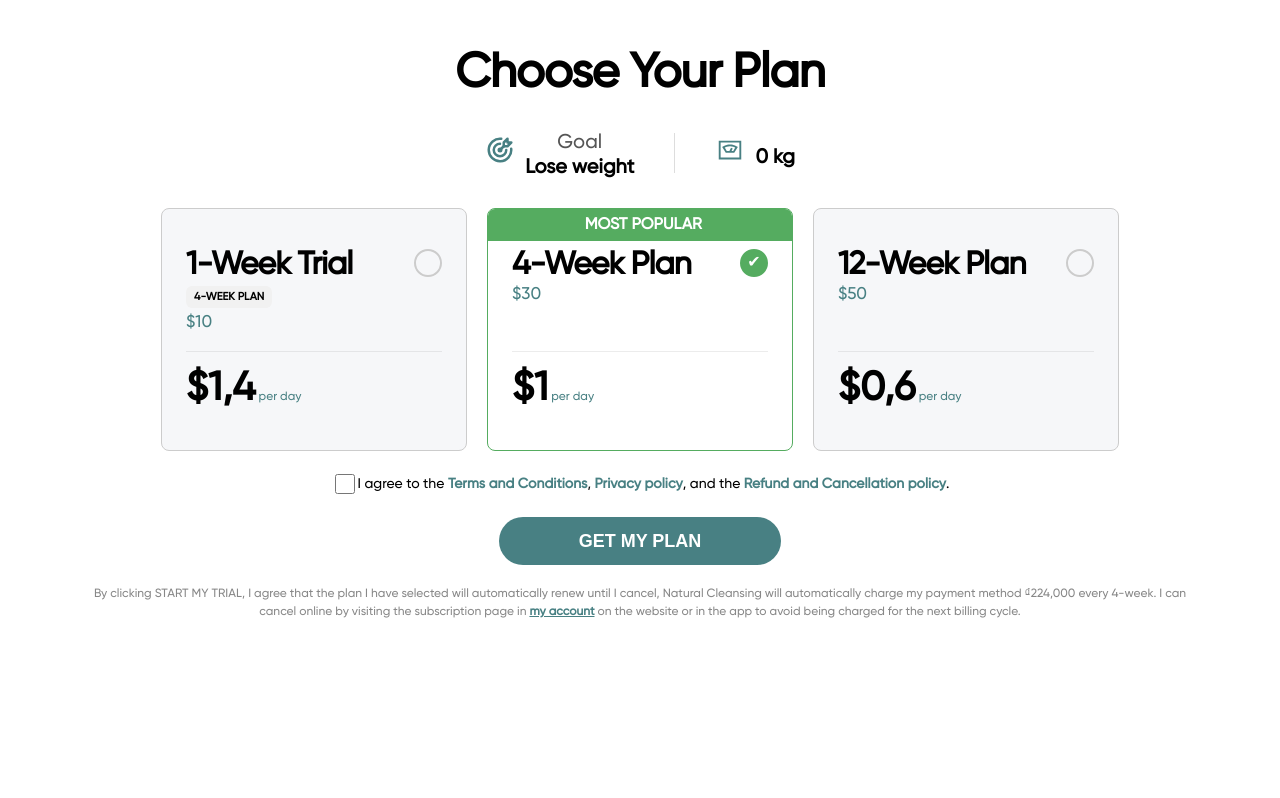
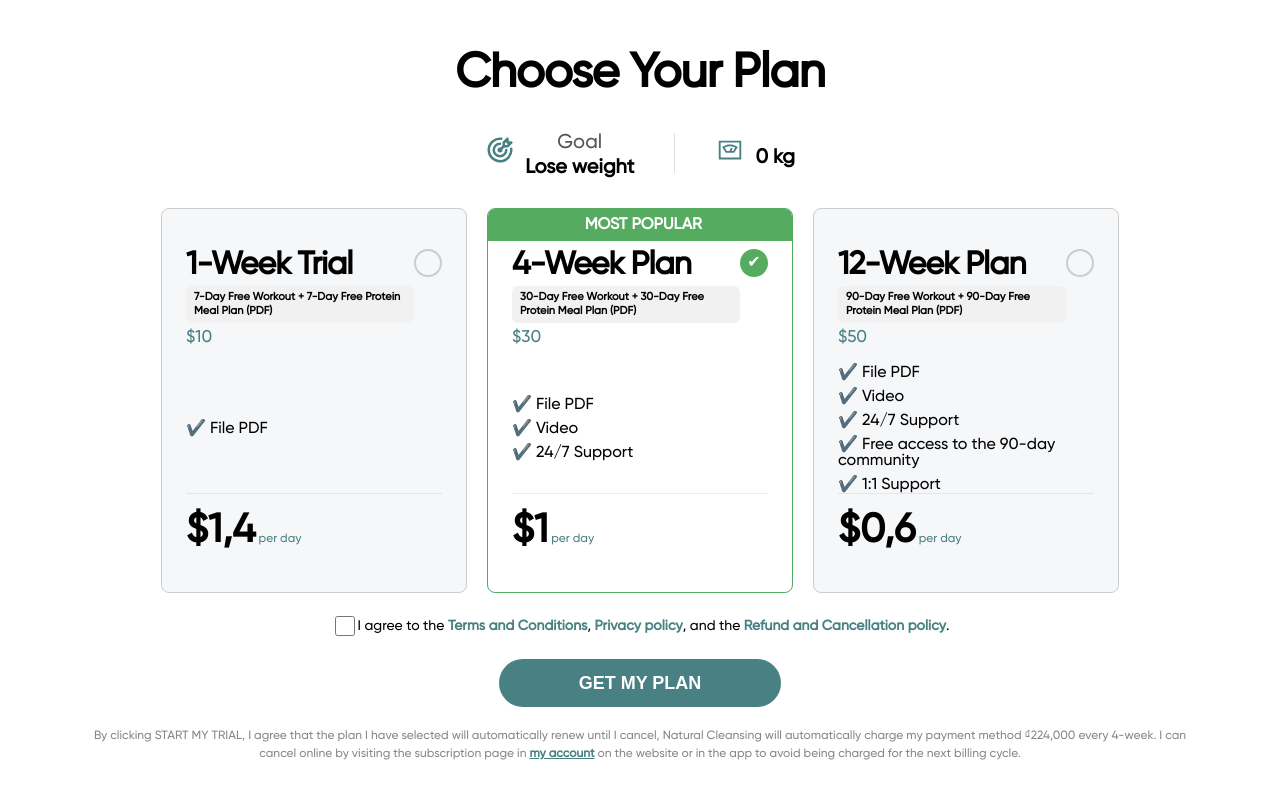
Before and after one commit to AVEG-DHH/FormQuestionAVE, a React (Vite) app: page /checkout in a window 1280 px wide. Shown: the top 798 px of the page. Built offline with nearby package versions, Linux system fonts and the light colour scheme.

Commit message:
udpate choose plant

```diff
--- a/src/components/chooseplan/index.jsx
+++ b/src/components/chooseplan/index.jsx
@@ -37,25 +37,30 @@ const ChoosePlan = () => {
     const plans = [
         {
             name: '1-Week Trial',
-            label: '4-WEEK PLAN',
+            label: '7-Day Free Workout + 7-Day Free Protein Meal Plan (PDF)',
             originalPrice: '$10',
             highlightedPrice: '$1,4',
             perDay: ' per day',
             mostPopular: false,
+            planDetail: ['File PDF'],
         },
         {
             name: '4-Week Plan',
+            label: '30-Day Free Workout + 30-Day Free Protein Meal Plan (PDF)',
             originalPrice: '$30',
             highlightedPrice: '$1',
             perDay: ' per day',
             mostPopular: true,
+            planDetail: ['File PDF', 'Video', '24/7 Support'],
         },
         {
             name: '12-Week Plan',
+            label: '90-Day Free Workout + 90-Day Free Protein Meal Plan (PDF)',
             originalPrice: '$50',
             highlightedPrice: '$0,6',
             perDay: ' per day',
             mostPopular: false,
+            planDetail: ['File PDF', 'Video', '24/7 Support', 'Free access to the 90-day community', '1:1 Support'],
         },
     ];
 
@@ -117,6 +122,13 @@ const ChoosePlan = () => {
                                     {selectedPlan === plan.name && <span className="tick">✔</span>}
                                 </div>
                             </div>
+                            <div className="plan-detail">
+                                <ul>
+                                    {plan.planDetail.map((detail, index) => (
+                                        <li key={index}>✔️ {detail}</li>
+                                    ))}
+                                </ul>
+                            </div>
                             <div className="highlighted-section">
                                 <span className="highlighted-price">{plan.highlightedPrice}</span>
                                 <span className="per-day">{plan.perDay}</span>
--- a/src/components/chooseplan/style.scss
+++ b/src/components/chooseplan/style.scss
@@ -92,6 +92,14 @@
             display: flex;
             flex-direction: column;
             justify-content: space-between;
+
+            .plan-detail {
+                ul {
+                    display: flex;
+                    flex-direction: column;
+                    row-gap: 8px;
+                }
+            }
 
             .block-plans-title {
                 position: absolute;
```
